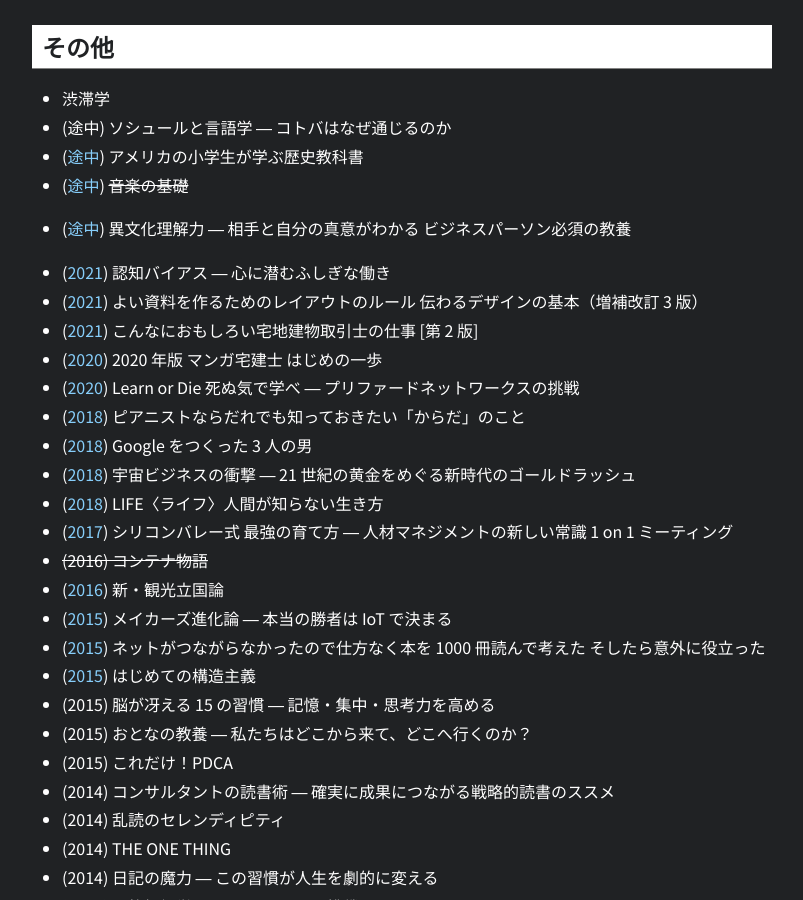
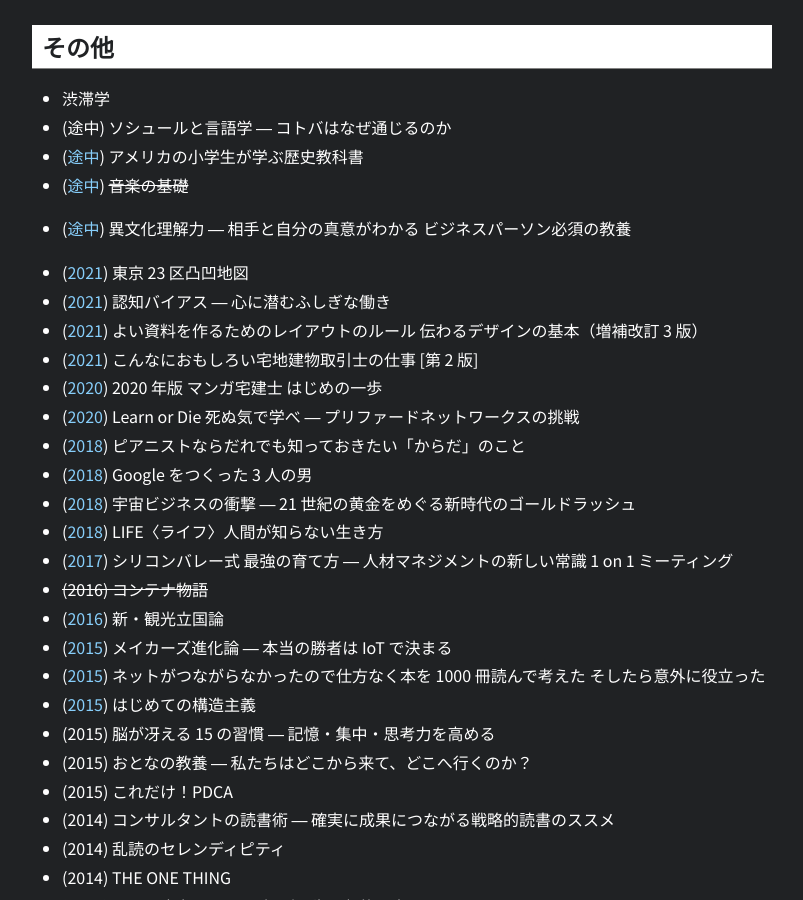
Before and after one commit to nhiroki/nhiroki.github.io, a Jekyll site: the page built from books.md, in a window 1280 px wide and 900 px high, scrolled down 10877 px. Shown: the whole window, without its empty margins (238-1041 px from the left). Built offline with Jekyll 4.4.1, drawn with Linux system fonts in a browser that asks for light colours.

Commit message:
Update the books page

```diff
--- a/books.md
+++ b/books.md
@@ -376,6 +376,7 @@ permalink: /books/
 
 - ([途中](https://twitter.com/nhiroki_/status/975904460047175681)) 異文化理解力 ― 相手と自分の真意がわかる ビジネスパーソン必須の教養
 
+- ([2021](https://twitter.com/nhiroki_/status/1456970450722983943)) 東京 23 区凸凹地図
 - ([2021](/2021/09/05/book-cognitive-bias)) 認知バイアス ― 心に潜むふしぎな働き
 - ([2021](https://twitter.com/nhiroki_/status/1421797597237239813)) よい資料を作るためのレイアウトのルール 伝わるデザインの基本（増補改訂 3 版）
 - ([2021](/2021/01/18/book-work-of-real-estate-notary)) こんなにおもしろい宅地建物取引士の仕事 [第 2 版]
```
